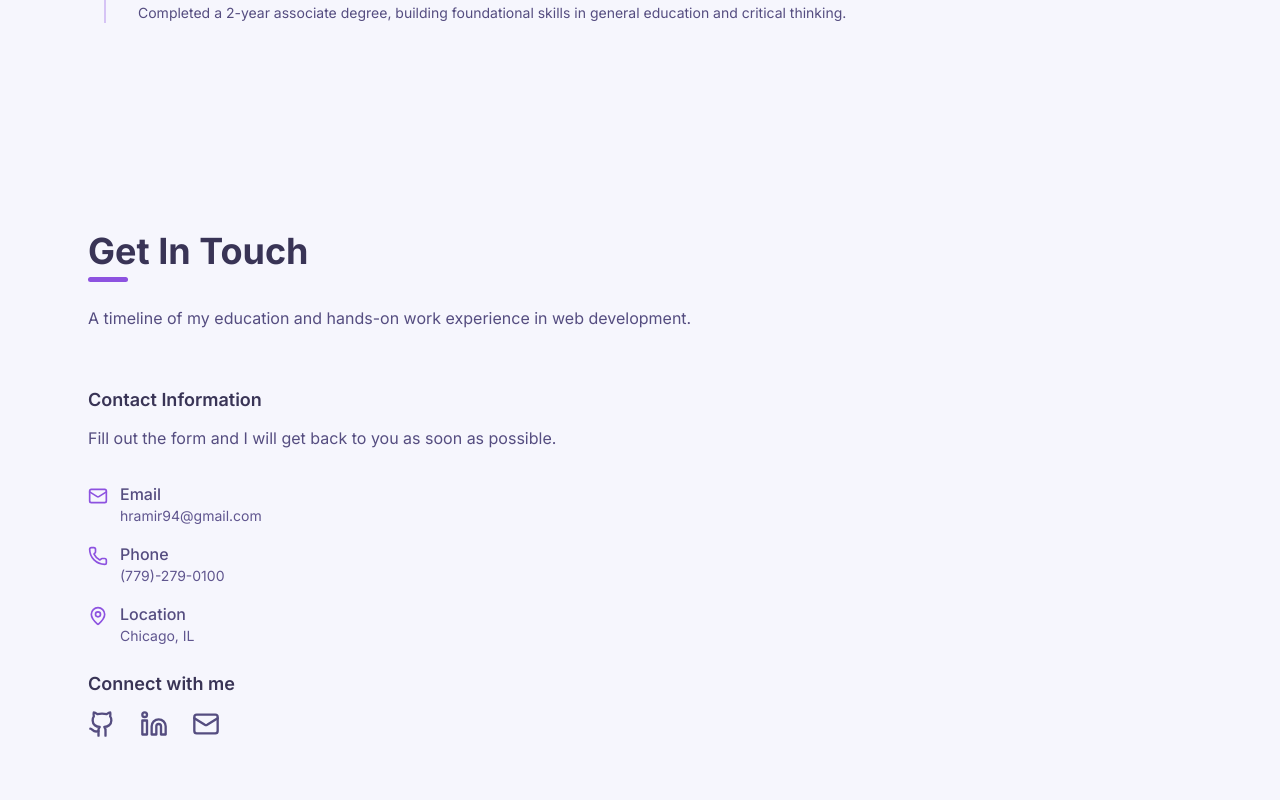
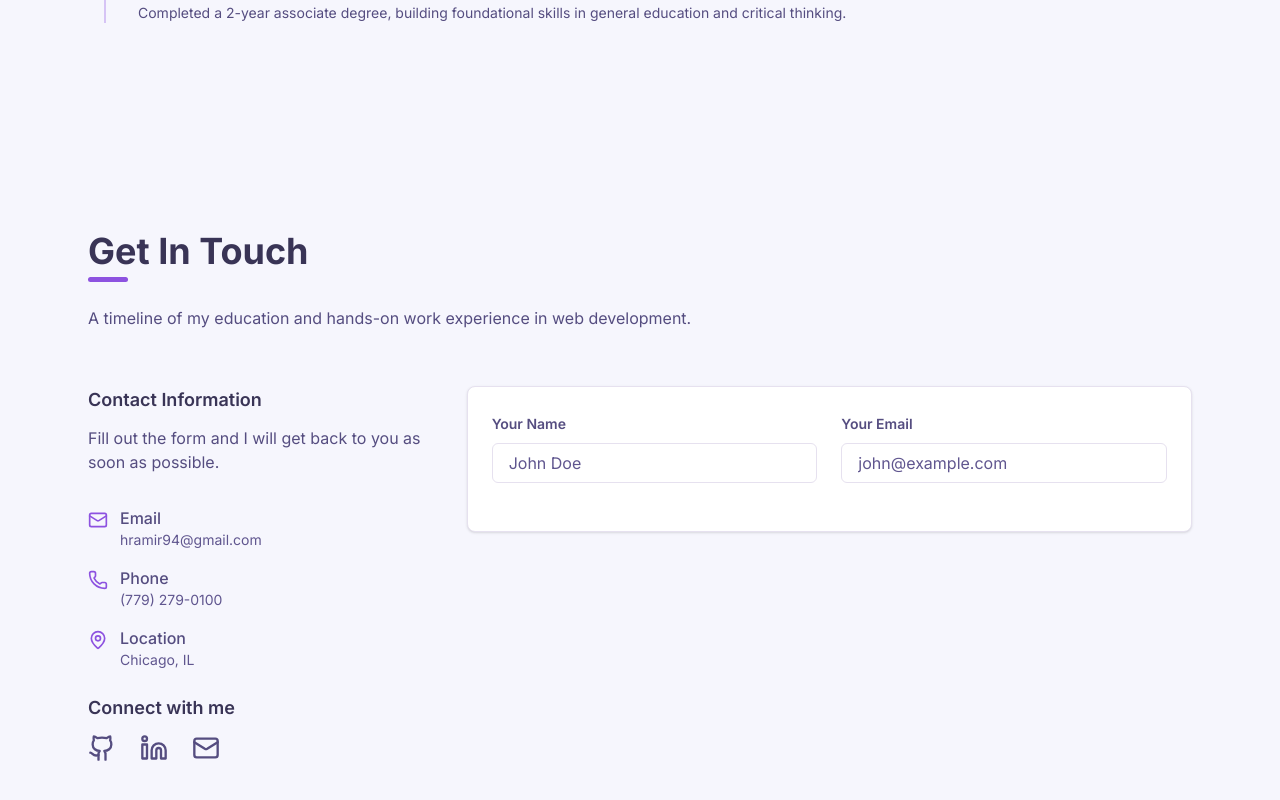
Before and after one commit to hectorlil48/my-portfolio, a React (Vite) app: page / in a window 1280 px wide. Shown: the part 4277-5077 px from the top of the page. Built offline with nearby package versions, Linux system fonts and the light colour scheme.

Commit message:
Made the contact section into a 3 column grid and made the form take up 3 times the space. Also added the name and email labels and inputs.

```diff
--- a/src/components/sections/Contact.jsx
+++ b/src/components/sections/Contact.jsx
@@ -17,8 +17,8 @@ const Contact = () => {
         </p>
       </header>
 
-      <div>
-        <div>
+      <div className="grid grid-cols-1 gap-8 md:grid-cols-3">
+        <div className="space-y-8 md:col-span-1">
           <div className="mb-8">
             <h3 className="text-heading mb-3 text-lg font-semibold">
               Contact Information
@@ -44,7 +44,7 @@ const Contact = () => {
               <div>
                 <h4 className="text-foreground font-medium">Phone</h4>
                 <p className="text-muted text-sm">
-                  <a href="tel:7792790100">(779)-279-0100</a>
+                  <a href="tel:7792790100">(779) 279-0100</a>
                 </p>
               </div>
             </div>
@@ -85,7 +85,48 @@ const Contact = () => {
             </div>
           </div>
         </div>
-        <div></div>
+        <div className="md:col-span-2">
+          <form className="bg-code-bg border-skill-border space-y-6 rounded-lg border p-6 shadow-sm">
+            <div className="grid grid-cols-1 gap-6 md:grid-cols-2">
+              <div className="space-y-2">
+                <label
+                  htmlFor="name"
+                  className="text-foreground text-sm font-semibold"
+                >
+                  Your Name
+                </label>
+                <input
+                  type="text"
+                  id="name"
+                  name="name"
+                  autoComplete="true"
+                  placeholder="John Doe"
+                  required
+                  className="border-outline text-foreground placeholder-muted focus:ring-primary mt-2 h-10 w-full rounded-md border px-4 py-2 text-base outline-none focus:ring-2"
+                />
+              </div>
+
+              <div>
+                <label
+                  htmlFor="name"
+                  className="text-foreground text-sm font-semibold"
+                >
+                  Your Email
+                </label>
+                <input
+                  type="text"
+                  id="email"
+                  name="email"
+                  autoComplete="true"
+                  placeholder="john@example.com"
+                  required
+                  className="border-outline text-foreground placeholder-muted focus:ring-primary mt-2 h-10 w-full rounded-md border px-4 py-2 text-base outline-none focus:ring-2"
+                />
+              </div>
+              <div></div>
+            </div>
+          </form>
+        </div>
       </div>
     </section>
   );
```
